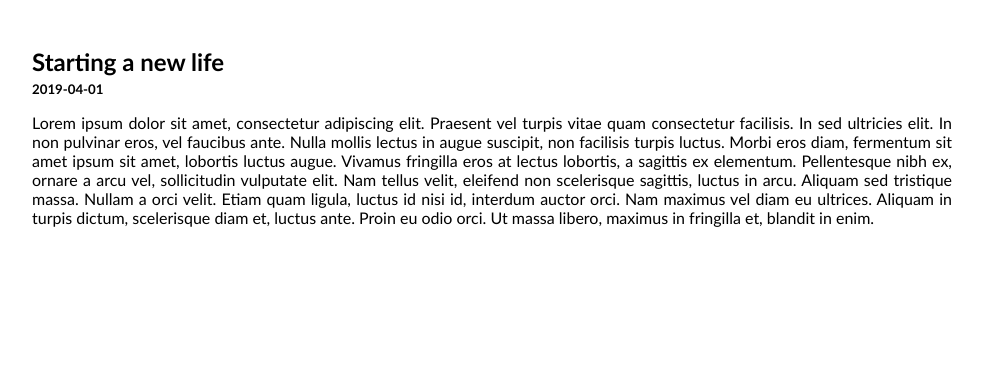
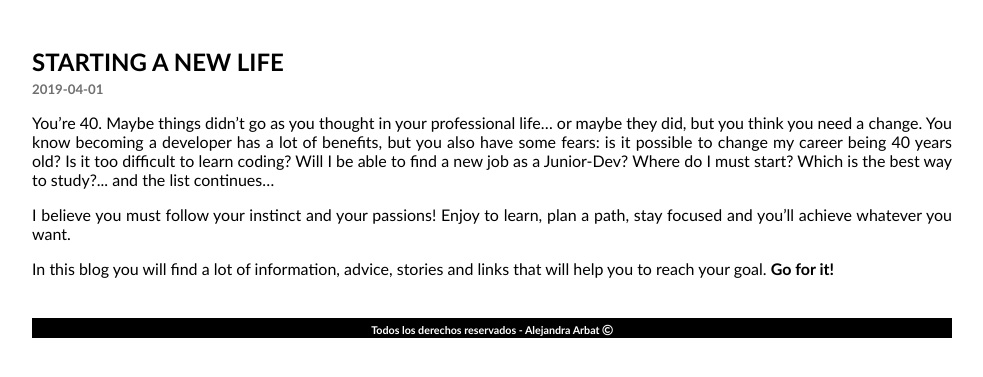
Before and after one commit to alearbat/devat40, a plain HTML site: page index.html in a window 1280 px wide. Shown: the part 437-814 px from the top of the page, without its empty margins (148-1131 px from the left). Drawn offline with Linux system fonts and the light colour scheme; a script that the page names is missing.

Commit message:
changes on first entry text

```diff
--- a/css/main.css
+++ b/css/main.css
@@ -21,6 +21,7 @@ h2 {
 }
 h5 {
     margin: 5px 0;
+    color: #707070;
 }
 /**header**/
 
@@ -47,6 +48,29 @@ h5 {
 .blog-entries {
     margin: 40px;
 }
+
+.entry h2 {
+    text-transform: uppercase;
+}
+
 .entry p {
     text-align: justify;
 }
+
+.entry p span {
+    font-weight: bold;
+}
+
+/**footer**/
+
+.footer {
+    margin: 40px;
+    background-color: black;
+    padding: 5px 0;
+    height: 10px;
+}
+.footer h6 {
+    color: white;
+    text-align: center;
+    margin: 0 auto;
+}
--- a/index.html
+++ b/index.html
@@ -1,10 +1,11 @@
 <!DOCTYPE html>
-<html>
+<html lang="en">
 <head>
     <meta charset="utf-8">
     <meta http-equiv="X-UA-Compatible" content="IE=edge">
     <title>Developer at 40</title>
     <meta name="viewport" content="width=device-width, initial-scale=1">
+    <link rel="stylesheet" href="https://use.fontawesome.com/releases/v5.8.1/css/all.css" integrity="sha384-50oBUHEmvpQ+1lW4y57PTFmhCaXp0ML5d60M1M7uH2+nqUivzIebhndOJK28anvf" crossorigin="anonymous">
     <link rel="stylesheet" type="text/css" media="screen" href="css/main.css">
     <script src="main.js"></script>
 </head>
@@ -25,8 +26,15 @@
         <article class="entry">
             <h2>Starting a new life</h2>
             <h5>2019-04-01</h5>
-            <p>Lorem ipsum dolor sit amet, consectetur adipiscing elit. Praesent vel turpis vitae quam consectetur facilisis. In sed ultricies elit. In non pulvinar eros, vel faucibus ante. Nulla mollis lectus in augue suscipit, non facilisis turpis luctus. Morbi eros diam, fermentum sit amet ipsum sit amet, lobortis luctus augue. Vivamus fringilla eros at lectus lobortis, a sagittis ex elementum. Pellentesque nibh ex, ornare a arcu vel, sollicitudin vulputate elit. Nam tellus velit, eleifend non scelerisque sagittis, luctus in arcu. Aliquam sed tristique massa. Nullam a orci velit. Etiam quam ligula, luctus id nisi id, interdum auctor orci. Nam maximus vel diam eu ultrices. Aliquam in turpis dictum, scelerisque diam et, luctus ante. Proin eu odio orci. Ut massa libero, maximus in fringilla et, blandit in enim.</p>
+            <p>You’re 40. Maybe things didn’t go as you thought in your professional life… or maybe they did, but you think you need a change. You know becoming a developer has a lot of benefits, but you also have some fears: is it possible to change my career being 40 years old? Is it too difficult to learn coding? Will I be able to find a new job as a Junior-Dev? Where do I must start? Which is the best way to study?... and the list continues…</p>
+            <p>I believe you must follow your instinct and your passions! Enjoy to learn, plan a path, stay focused and you’ll achieve whatever you want.</p>
+            <p>In this blog you will find a lot of information, advice, stories and links that will help you to reach your goal. <span>Go for it!</span></p>
         </article>
     </div>
+    <footer>
+        <div class="footer">
+        <h6>Todos los derechos reservados -  Alejandra Arbat <i class="far fa-copyright"></i></h6>
+        </div>
+    </footer>
 </body>
 </html>
```
